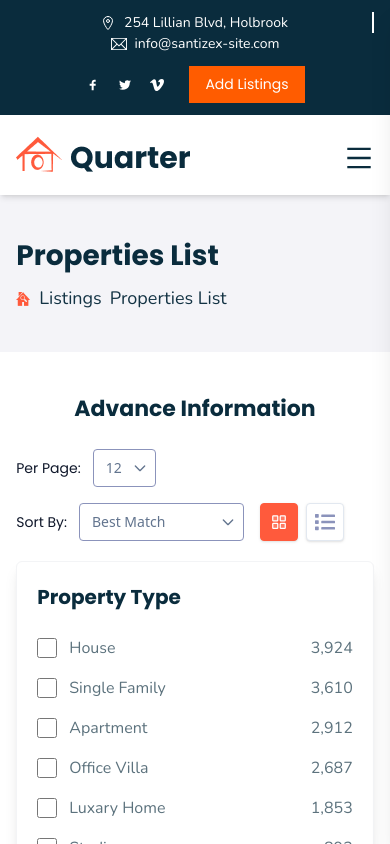
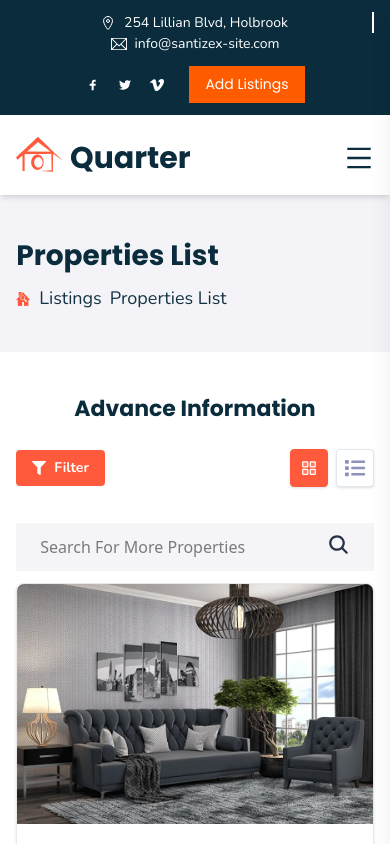
Before and after one commit to khaled6013/Quarter-next-js, a Next.js app: page /properties in a window 390 px wide. Shown: the top 844 px of the page. Built offline with nearby package versions, Linux system fonts and the light colour scheme.

Commit message:
propertyType responsive

```diff
--- a/app/components/ApartmentList.jsx
+++ b/app/components/ApartmentList.jsx
@@ -1,12 +1,14 @@
 "use client";
 import React, { useState } from 'react'
-import { FaList } from "react-icons/fa";
+import { FaList, FaFilter } from "react-icons/fa";
 import { PiSquaresFourDuotone } from "react-icons/pi";
+import { AiOutlineClose } from "react-icons/ai";
 import PropertyType from './PropertyType';
 import PropertyList from './PropertyList';
 
 const ApartmentList = () => {
     const [activeView, setActiveView] = useState('grid');
+    const [showFilter, setShowFilter] = useState(false);
 
     const handleList = () => {
         setActiveView('list');
@@ -18,23 +20,51 @@ const ApartmentList = () => {
 
     return (
         <>
-            <div className="lg:py-20 py-10 bg-white">
+            <div className="lg:py-20 py-10 bg-white relative">
                 <div className="lg:w-9/12 w-11/12 mx-auto">
                     <div className="flex flex-col lg:flex-row items-center justify-between gap-6 lg:gap-0">
                         <h2 className='font-bold text-[#0A2C3D] text-[22px] lg:text-[25px] font-poppins text-center lg:text-left'>
                             Advance Information
                         </h2>
-                        <div className="flex flex-wrap items-center lg:justify-end gap-4 lg:gap-x-4">
+                        <div className="lg:hidden w-full flex justify-between items-center mb-4">
+                             <button
+                                onClick={() => setShowFilter(true)}
+                                className="flex items-center gap-2 bg-[#FF5A3C] text-white px-4 py-2 rounded font-nunito font-bold text-sm"
+                             >
+                                <FaFilter /> Filter
+                             </button>
+                             <div className="flex items-center gap-2">
+                                <button
+                                    onClick={handleSquare}
+                                    className={`p-2 rounded border transition-all shadow-sm ${activeView === 'grid'
+                                            ? 'bg-[#FF5A3C] border-[#FF5A3C] text-white'
+                                            : 'bg-white border-[#E2E8F0] text-[#8B93BB]'
+                                        }`}
+                                >
+                                    <PiSquaresFourDuotone className="text-xl" />
+                                </button>
+                                <button
+                                    onClick={handleList}
+                                    className={`p-2 rounded border transition-all shadow-sm ${activeView === 'list'
+                                            ? 'bg-[#FF5A3C] border-[#FF5A3C] text-white'
+                                            : 'bg-white border-[#E2E8F0] text-[#8B93BB]'
+                                        }`}
+                                >
+                                    <FaList className="text-xl" />
+                                </button>
+                            </div>
+                        </div>
+
+                        <div className="hidden lg:flex flex-wrap items-center lg:justify-end gap-4 lg:gap-x-4">
                             <div className="flex items-center gap-3">
                                 <span className="text-[#0F172A] font-normal text-[14px] lg:text-[16px] font-poppins whitespace-nowrap">Per Page:</span>
                                 <div className="relative">
                                     <select
                                         className="appearance-none border border-[#8B93BB] rounded bg-transparent px-3 py-2 pr-8 text-slate-500 text-sm lg:text-base focus:outline-none focus:border-blue-500 cursor-pointer"
-                                        defaultValue="12"
+                                        defaultValue="6"
                                     >
-                                        <option value="12">12</option>
-                                        <option value="24">24</option>
-                                        <option value="36">36</option>
+                                        <option value="6">6</option>
+                                        <option value="10">10</option>
                                     </select>
                                     <div className="pointer-events-none absolute inset-y-0 right-0 flex items-center px-2 text-slate-500">
                                         <svg className="h-4 w-4" fill="none" stroke="currentColor" viewBox="0 0 24 24"><path strokeLinecap="round" strokeLinejoin="round" strokeWidth="2" d="M19 9l-7 7-7-7"></path></svg>
@@ -77,14 +107,31 @@ const ApartmentList = () => {
                                     <FaList className="text-xl" />
                                 </button>
                             </div>
-
                         </div>
                     </div>
+
                     <div className="lg:mt-10 mt-5">
                         <div className="lg:flex justify-between gap-8">
-                            <div className="lg:w-3/12 w-full">
+                            <div className={`
+                                fixed inset-0 z-50 bg-white p-6 overflow-y-auto transition-transform duration-300 transform lg:static lg:z-auto lg:p-0 lg:bg-transparent lg:w-3/12 lg:transform-none lg:block
+                                ${showFilter ? 'translate-x-0' : '-translate-x-full lg:translate-x-0'}
+                            `}>
+                                <div className="flex justify-between items-center mb-6 lg:hidden">
+                                    <h3 className="font-bold text-[#0A2C3D] text-[20px] font-poppins">Filters</h3>
+                                    <button onClick={() => setShowFilter(false)} className="text-[#FF5A3C] text-2xl">
+                                        <AiOutlineClose />
+                                    </button>
+                                </div>
+
                                 <PropertyType />
                             </div>
+                            {showFilter && (
+                                <div
+                                    className="fixed inset-0 bg-black bg-opacity-50 z-40 lg:hidden"
+                                    onClick={() => setShowFilter(false)}
+                                ></div>
+                            )}
+
                             <div className="lg:w-9/12 w-full">
                                 <PropertyList activeView={activeView} />
                             </div>
```
